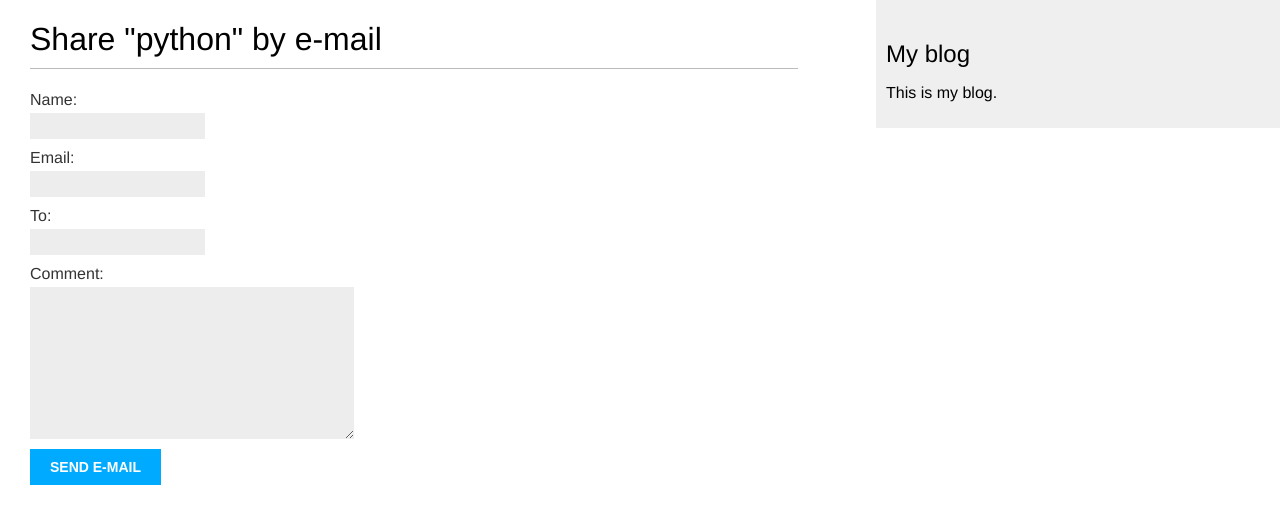
After one commit to manoj253/Blog, a Django app: page /blog/5/share/ in a window 1280 px wide. The commit adds this page. Shown: the top 524 px of the page. Run offline with Django 3.2, Linux system fonts and the light colour scheme; data comes from the database, SQL or seed files in the repository; both versions use the stored data as it was after the commit.

Commit message:
Sharing posts by e-mail

```diff
--- /dev/null
+++ b/blog/forms.py
@@ -0,0 +1,7 @@
+from django import forms
+
+class EmailPostForm(forms.Form):
+	name = forms.CharField(max_length=25)
+	email = forms.EmailField()
+	to = forms.EmailField()
+	comment = forms.CharField(required=False,widget=forms.Textarea)
--- a/blog/templates/blog/post/detail.html
+++ b/blog/templates/blog/post/detail.html
@@ -7,4 +7,9 @@
   	Published {{ post.publish }} by {{ post.author }}
   </p>
   {{ post.body|linebreaks }}
+  <p>
+  	<a href="{% url "blog:post_share" post.id %}">
+  		Share this post
+  	</a>
+  </p>
   {% endblock %}
--- /dev/null
+++ b/blog/templates/blog/post/share.html
@@ -0,0 +1,19 @@
+{% extends "blog/base.html" %}
+ {% block title %}Share a post {% endblock %}
+
+ {% block content %}
+ 	{% if sent %}
+ 		<h1>E-mail successfully sent</h1>
+ 		<p>
+ 			{% else %}
+ 				<h1>Share "{{ post.title }}" by e-mail</h1>
+ 				<form action="." method="post">
+ 					{{ form.as_p}}
+ 					{% csrf_token %}
+ 					<input type="submit" value="Send e-mail">
+
+ 				</form>
+ 	{% endif %}
+ {% endblock %}
+
+ 		</p>
--- a/blog/urls.py
+++ b/blog/urls.py
@@ -8,4 +8,5 @@ urlpatterns = [
 		r'(?P<post>[-\w]+)/$',
 		views.post_detail,
 		name='post_detail'),
+	url(r'^(?P<post_id>\d+)/share/$',views.post_share,name='post_share'),
 ]
--- a/blog/views.py
+++ b/blog/views.py
@@ -1,6 +1,9 @@
 from django.shortcuts import render,get_object_or_404
 from .models import Post
 from django.core.paginator import Paginator,EmptyPage,PageNotAnInteger
+from .forms import EmailPostForm
+#from .forms import *
+from django.core.mail import send_mail
 
 # Create your views here.
 def post_list(request):
@@ -24,3 +27,24 @@ def post_detail(request,year,month,day,post):
 	post = get_object_or_404(Post,slug=post,status='published',publish_year=year,publish_month=month,publish_day=day)
 
 	return render(request,'blog/post/detail.html',{'post':post})
+
+
+def post_share(request,post_id):
+	# Retrieve post by id
+	post = get_object_or_404(Post,id=post_id,status='published')
+	sent = False
+	if request.method == 'POST':
+		#Form was submitted
+		form = EmailPostForm(request.POST)
+		if form.is_valid():
+			# Form fields passed validatition
+			cd = form.cleaned_data
+			# ...send email
+			post_url = request.build_absolute_uri(post.get_absolute_url())
+			subject = '{} ({}) recommends you reading "{}"'.format(cd['name'],cd['email'],post.title)
+			message = 'Read "{}" at {}\n\n{}\'s comments: {}'.format(post.title,post_url,cd['name'],cd['comments'])
+			send_mail(subject,message,'admin@myblog.com',[cd['to']])
+			sent = True
+	else:
+		form = EmailPostForm()
+	return render(request,'blog/post/share.html',{'post':post,'form':form,'sent':sent})
```
Also changed, not shown: mysite/settings.py (+7 -0 lines), db.sqlite3, 4 other files.
